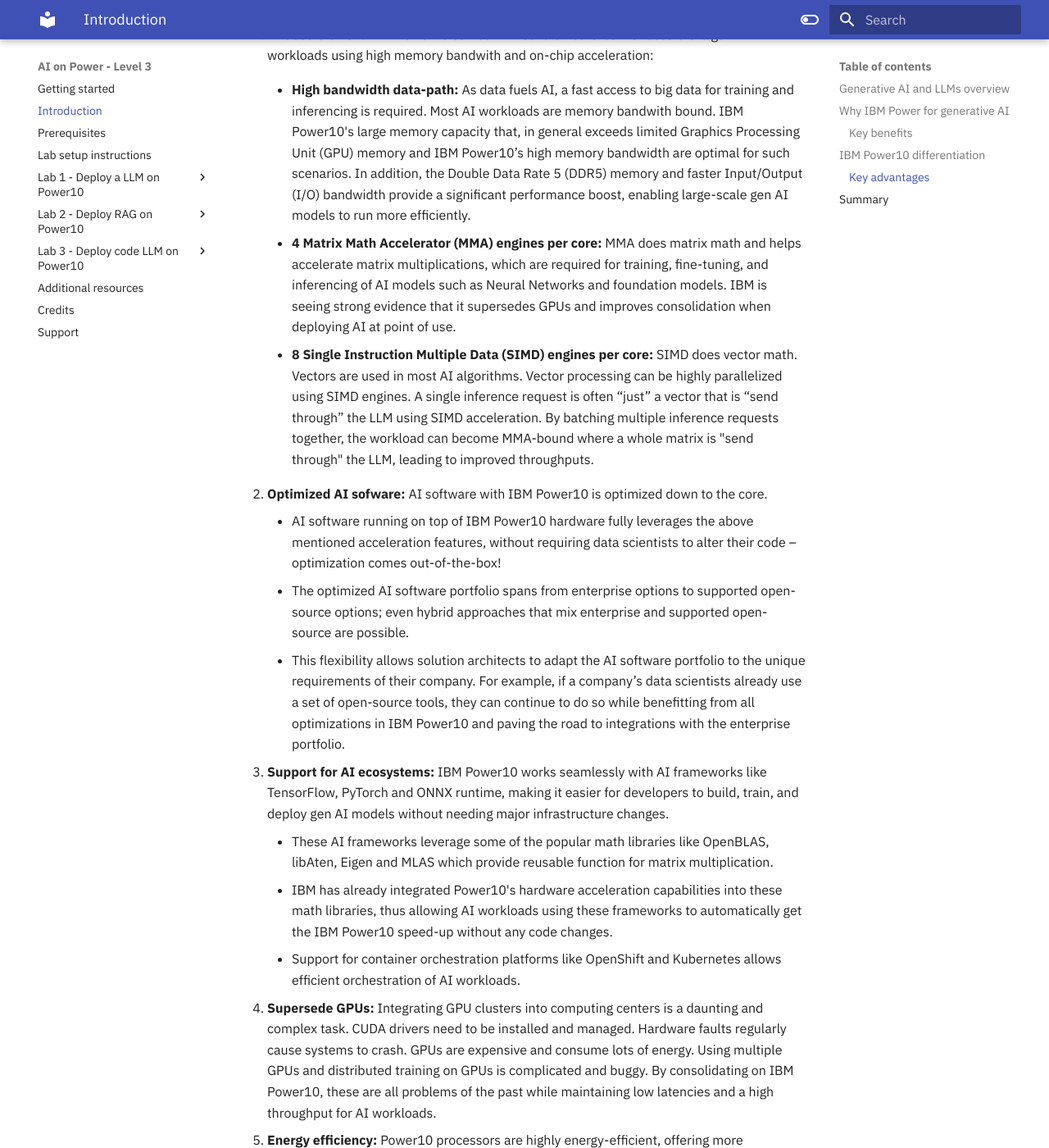
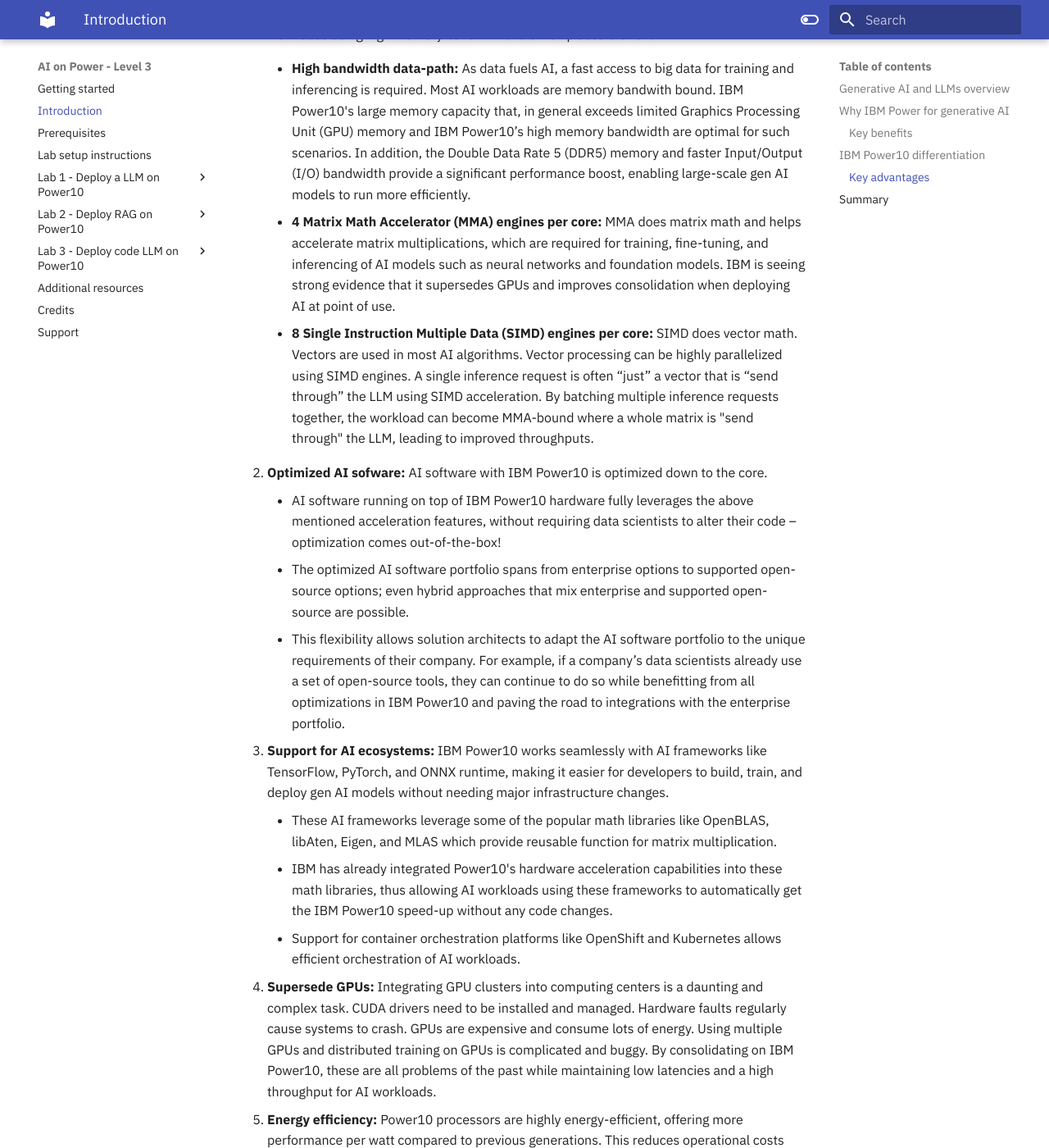
Before and after one commit to IBM/AI-on-Power-Level3, an MkDocs documentation site: the page built from docs/index.md, in a window 1280 px wide and 1400 px high, scrolled down 1913 px. Shown: the whole window at 82% size. Built offline with MkDocs 1.6.1 and Material for MkDocs 9.7.7, drawn with Linux system fonts in a browser that asks for light colours; some of the changed text lies outside the part shown.

```diff
--- a/docs/index.md
+++ b/docs/index.md
@@ -52,7 +52,7 @@ IBM Power10 offers several advantages for gen AI use cases, providing the comput
 
     * **High bandwidth data-path:** As data fuels AI, a fast access to big data for training and inferencing is required. Most AI workloads are memory bandwith bound. IBM Power10's large memory capacity that, in general exceeds limited Graphics Processing Unit (GPU) memory and IBM Power10’s high memory bandwidth are optimal for such scenarios. In addition, the Double Data Rate 5 (DDR5) memory and faster Input/Output (I/O) bandwidth provide a significant performance boost, enabling large-scale gen AI models to run more efficiently.
 
-    * **4 Matrix Math Accelerator (MMA) engines per core:** MMA does matrix math and helps accelerate matrix multiplications, which are required for training, fine-tuning, and inferencing of AI models such as Neural Networks and foundation models. IBM is seeing strong evidence that it supersedes GPUs and improves consolidation when deploying AI at point of use.
+    * **4 Matrix Math Accelerator (MMA) engines per core:** MMA does matrix math and helps accelerate matrix multiplications, which are required for training, fine-tuning, and inferencing of AI models such as neural networks and foundation models. IBM is seeing strong evidence that it supersedes GPUs and improves consolidation when deploying AI at point of use.
 
     * **8 Single Instruction Multiple Data (SIMD) engines per core:** SIMD does vector math. Vectors are used in most AI algorithms. Vector processing can be highly parallelized using SIMD engines. A single inference request is often “just” a vector that is “send through” the LLM using SIMD acceleration. By batching multiple inference requests together, the workload can become MMA-bound where a whole matrix is "send through" the LLM, leading to improved throughputs.
 
@@ -61,8 +61,8 @@ IBM Power10 offers several advantages for gen AI use cases, providing the comput
     * The optimized AI software portfolio spans from enterprise options to supported open-source options; even hybrid approaches that mix enterprise and supported open-source are possible.
     * This flexibility allows solution architects to adapt the AI software portfolio to the unique requirements of their company. For example, if a company’s data scientists already use a set of open-source tools, they can continue to do so while benefitting from all optimizations in IBM Power10 and paving the road to integrations with the enterprise portfolio.
 
-3. **Support for AI ecosystems:** IBM Power10 works seamlessly with AI frameworks like TensorFlow, PyTorch and ONNX runtime, making it easier for developers to build, train, and deploy gen AI models without needing major infrastructure changes.
-    * These AI frameworks leverage some of the popular math libraries like OpenBLAS, libAten, Eigen and MLAS which provide reusable function for matrix multiplication.
+3. **Support for AI ecosystems:** IBM Power10 works seamlessly with AI frameworks like TensorFlow, PyTorch, and ONNX runtime, making it easier for developers to build, train, and deploy gen AI models without needing major infrastructure changes.
+    * These AI frameworks leverage some of the popular math libraries like OpenBLAS, libAten, Eigen, and MLAS which provide reusable function for matrix multiplication.
     * IBM has already integrated Power10's hardware acceleration capabilities into these math libraries, thus allowing AI workloads using these frameworks to automatically get the IBM Power10 speed-up without any code changes.
     * Support for container orchestration platforms like OpenShift and Kubernetes allows efficient orchestration of AI workloads.
 
```
Also changed, not shown: other parts of docs/index.md (+4 -4 lines).
